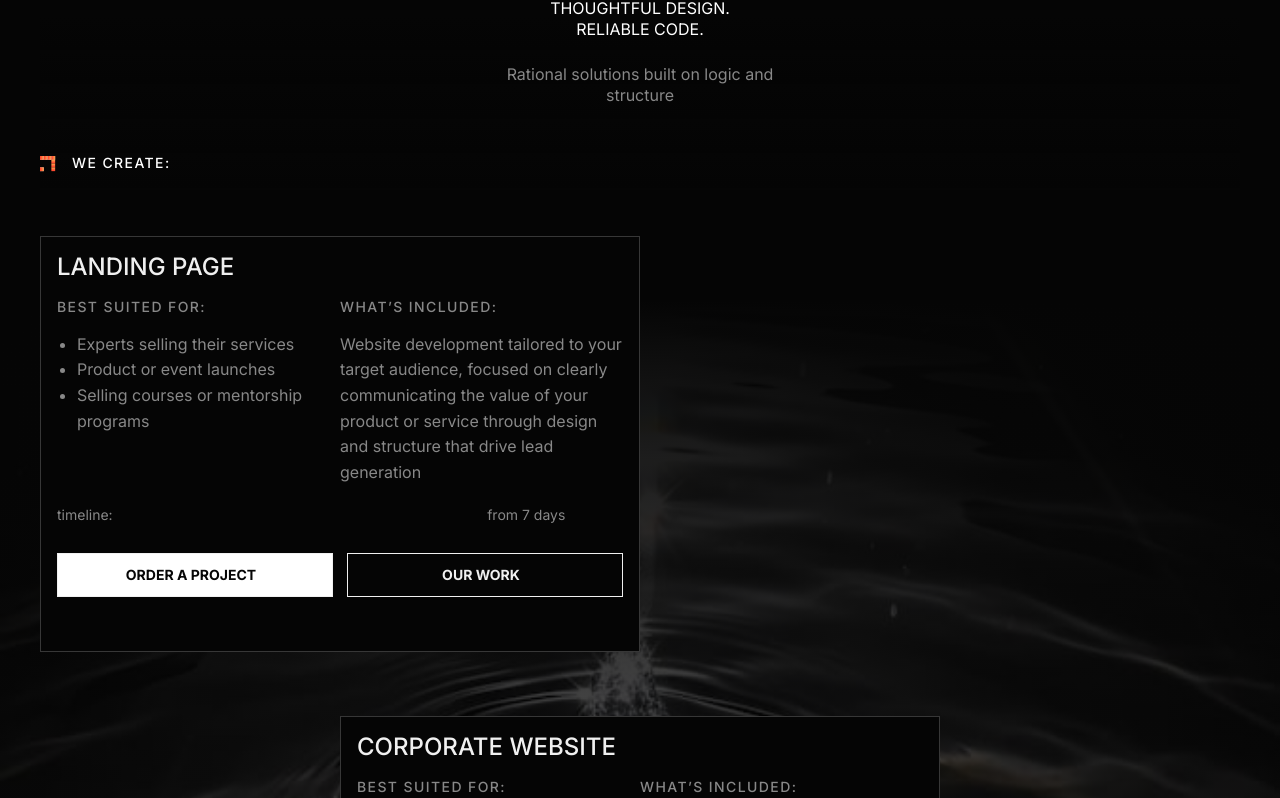
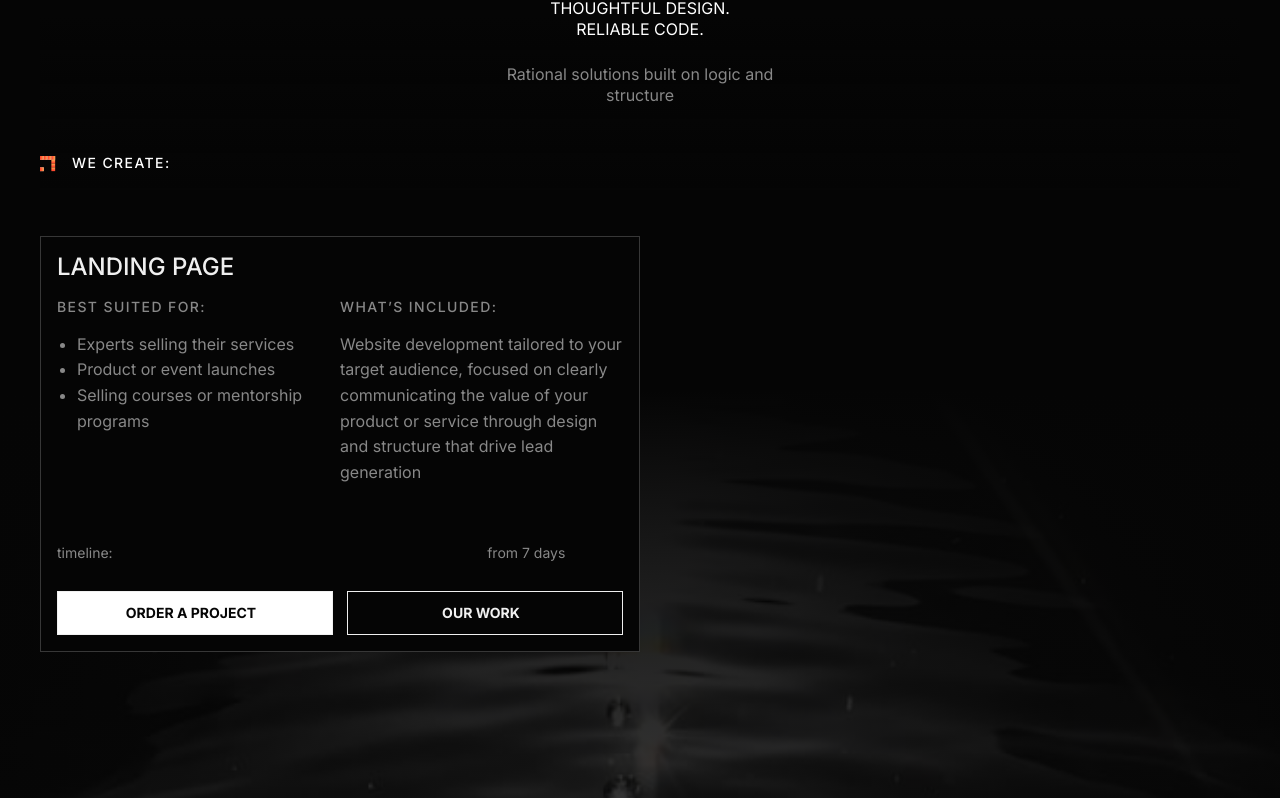
Before and after one commit to IraMira333/dezdevteam, a Next.js app: page /en in a window 1280 px wide. Shown: the part 3381-4179 px from the top of the page. Built offline with nearby package versions, Linux system fonts and the light colour scheme; grey boxes are pictures that could not be loaded.

Commit message:
Updated sticky section

```diff
--- a/src/components/main/sticky/StickyCard.tsx
+++ b/src/components/main/sticky/StickyCard.tsx
@@ -10,11 +10,12 @@ export const StickyCard = ({ data, className }: { data: WeDoType; className?: st
   return (
     <>
       <div
-        className={`bg-black05 border-whiteff prepc:min-h-104 tab:border tab:border-whiteff/20 absolute flex w-full flex-col border-t p-4 ${className}`}
+        className={`bg-black05 border-whiteff prepc:min-h-104 prepc:h-104 tab:border tab:border-whiteff/20 absolute flex w-full flex-col border-t p-4 ${className}`}
       >
         <h3 className="text-whitef0 mb-4 text-2xl leading-[120%] font-medium uppercase">
           {data.title}
         </h3>
+        <div className="prepc:flex prepc:flex-col h-full justify-between">
           <div className="prepc:flex">
             <div className="prepc:w-1/2">
               <h4 className="mb-4 leading-[130%] font-medium tracking-[1.41px] uppercase">
@@ -45,13 +46,22 @@ export const StickyCard = ({ data, className }: { data: WeDoType; className?: st
               )}
             </div>
           </div>
+          <div>
             <div className="tab:mb-7 mb-5 flex items-center justify-between">
               <h4>{t("weDoTerm")}</h4>
               <p className="prepc:w-[24%] prepc:max-w-80.25 max-w-125 leading-5">{data.term}</p>
             </div>
             <div className="prepc:flex-row flex flex-col gap-3.5">
-          <MaskLink noArrow white text={t("orderProject")} link={dezTelegram} className="w-full" />
+              <MaskLink
+                noArrow
+                white
+                text={t("orderProject")}
+                link={dezTelegram}
+                className="w-full"
+              />
               <MaskLinkInsite noArrow text={t("weDone")} id="projects" className="w-full" />
+            </div>
+          </div>
         </div>
       </div>
     </>
--- a/src/components/main/sticky/StickySection.tsx
+++ b/src/components/main/sticky/StickySection.tsx
@@ -12,7 +12,7 @@ export const StickySection = () => {
   const locale = useLocale();
   const t = useTranslations("HomePage");
   return (
-    <section className="casual-container relative bg-[url('/bgimages/bg-wedev.jpg')] bg-cover bg-center pb-15">
+    <section className="casual-container prepc:pb-20 relative bg-[url('/bgimages/bg-wedev.jpg')] bg-cover bg-center pb-15">
       <div className="absolute inset-0 bg-[linear-gradient(180deg,#050505_16.25%,rgba(5,5,5,0)_100%)]" />
       <div className="relative z-10 mb-12 bg-[linear-gradient(180deg,#050505_16.25%,rgba(5,5,5,0)_100%)] py-4">
         <h2 className="text-whiteff mx-auto mb-6 w-50 text-center text-base leading-[130%] tracking-[0%] uppercase">
@@ -28,7 +28,7 @@ export const StickySection = () => {
         {weDoList.map((card, index) => (
           <div
             key={card.en.title}
-            className={`tab:h-[var(--h)] prepc:h-120 prepc:min-h-104 prepc:top-[var(--top-pc)] sticky top-[var(--top)] min-h-[var(--h)] pt-0`}
+            className={`tab:h-[var(--h)] prepc:min-h-104 prepc:top-[var(--top-pc)] sticky top-[var(--top)] min-h-[var(--h)] pt-0`}
             style={
               {
                 "--h": `calc(100vh - ${90 + index * 52}px)`,
```
Lines whose indentation alone changed are shown as unchanged.
